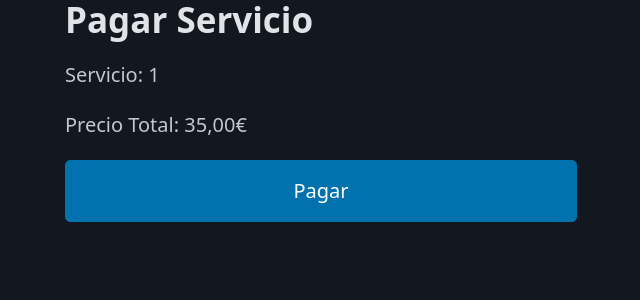
After one commit to DanielBelenguer/olla_chillona_django, a Django app: page /restaurante/pagar_servicio/1/ in a window 1280 px wide. The commit adds this page. Shown: the top 300 px of the page, without its empty margins (319-959 px from the left). Run offline with Django 5.2, Linux system fonts and the light colour scheme; a user stored in the database is signed in; data comes from the database, SQL or seed files in the repository; both versions use the stored data as it was after the commit; some libraries are stand-ins or nearby versions.

Commit message:
Se implementa lo que queda para la reserva y los clientes pueden ver su historial de reservas y pagarlas (No muestra los servicios a pagar) Se tiene que revisar.

```diff
--- a/restaurante/models.py
+++ b/restaurante/models.py
@@ -73,5 +73,6 @@ class Servicio(models.Model):
     finalizado = models.BooleanField(default=False)
     reserva = models.BooleanField(default=False)
     usuario = models.ForeignKey(UsuarioPersonalizado, on_delete=models.CASCADE)
-    menus = models.ForeignKey(Menu, on_delete=models.CASCADE)
-    platos = models.ForeignKey(Plato, on_delete=models.CASCADE)
+    menu = models.ForeignKey(Menu, on_delete=models.CASCADE)
+    plato = models.ForeignKey(Plato, on_delete=models.CASCADE)
+    precio_total = models.DecimalField(max_digits=6, decimal_places=2,default=0)
--- /dev/null
+++ b/restaurante/templates/restaurante/pagar_servicio.html
@@ -0,0 +1,21 @@
+<!DOCTYPE html>
+<html lang="es" data-theme="dark">
+<head>
+    <meta charset="UTF-8">
+    <meta name="viewport" content="width=device-width, initial-scale=1.0">
+    <title>Pagar Servicio</title>
+    <link rel="stylesheet" href="https://cdn.jsdelivr.net/npm/@picocss/pico@2/css/pico.min.css">
+    {% load static %}
+</head>
+<body>
+    <div style="width: 40%; margin: auto;">
+        <h2>Pagar Servicio</h2>
+        <p>Servicio: {{ servicio.id }}</p>
+        <p>Precio Total: {{ servicio.precio_total }}€</p>
+        <form method="post">
+            {% csrf_token %}
+            <button type="submit">Pagar</button>
+        </form>
+    </div>
+</body>
+</html>
--- a/restaurante/urls.py
+++ b/restaurante/urls.py
@@ -2,10 +2,11 @@ from django.urls import path
 from django.conf import settings
 from django.conf.urls.static import static
 from . import views
+from django.urls import include
 
 
 urlpatterns = [
-    path("", views.login_view, name="login"),
+    path("", views.login_view, name="login_view"),
     path("registro/", views.register_view, name="register_view"),
     path("dashboard/", views.dashboard, name="dashboard"),
     path ("list_platos/" , views.list_platos, name="list_platos"),
@@ -18,6 +19,8 @@ urlpatterns = [
     path("add_menu/", views.add_menu, name="add_menu"),
     path("list_menus/", views.list_menus, name="list_menus"),
     path("add_servicio/<int:usuario_id>/", views.add_servicio, name="add_servicio"),
+    path("pagar_servicio/<int:servicio_id>/", views.pagar_servicio, name="pagar_servicio"),
+    path("historial_servicios/", views.historial_servicios, name="historial_servicios"),
 ]
 
 if settings.DEBUG:
--- a/restaurante/views.py
+++ b/restaurante/views.py
@@ -1,6 +1,7 @@
 from django.contrib.auth import authenticate, login, logout
 from django.shortcuts import render, redirect
 from django.contrib.auth.decorators import login_required
+from django.contrib import messages
 from .models import UsuarioPersonalizado,Plato,Descuento,Reserva,Menu,Servicio
 from django.contrib.auth.hashers import make_password
 from .forms import PlatoForm
@@ -26,15 +27,20 @@ def logout_view(request):
 @login_required
 def dashboard(request):
     if request.user.rol == 'jefe':
-        return render(request, 'restaurante/dashboard_jefe.html',{"l_descuentos":Descuento.objects.all()})
+        return render(request, 'restaurante/dashboard_jefe.html', {"l_descuentos": Descuento.objects.all()})
     if request.user.rol == 'cocinero':
         return render(request, 'restaurante/dashboard_cocinero.html')
     if request.user.rol == 'camarero':
         return render(request, 'restaurante/dashboard_camarero.html', {"l_reservas": Reserva.objects.all()})
     reservas_cliente = Reserva.objects.filter(usuario=request.user)
-    return render(request, 'restaurante/dashboard_cliente.html',{"l_reservas": reservas_cliente, "saldo": request.user.saldo})
+    servicios_finalizados = Servicio.objects.filter(usuario=request.user, finalizado=True, pagado=False)
+    return render(request, 'restaurante/dashboard_cliente.html', {
+        "l_reservas": reservas_cliente,
+        "saldo": request.user.saldo,
+        "l_servicios": servicios_finalizados
+    })
 
-@login_required
+
 def register_view(request):
     if request.method == 'POST':
         username = request.POST['username']
@@ -148,17 +154,64 @@ def add_servicio(request, usuario_id):
     l_clientes = []
     l_platos = Plato.objects.all()
     l_menus = Menu.objects.all()
+    usuario = None
 
     if usuario_id == 0:
         l_clientes = UsuarioPersonalizado.objects.filter(rol='cliente')
+        reserva = False
     else:
-        usuario = UsuarioPersonalizado.objects.get(pk=usuario_id)
+        try:
+            usuario = UsuarioPersonalizado.objects.get(pk=usuario_id)
+            reserva = True
+        except UsuarioPersonalizado.DoesNotExist:
+            usuario = None
+            reserva = False
 
     if request.method == 'POST':
-        menu_id = request.POST.getlist('menu')
-        plato_id = request.POST.getlist('plato')
-        menu = Menu.objects.get(id=menu_id)
-        plato = Plato.objects.get(id=plato_id)
-        Servicio.objects.create(usuario=usuario, menu=menu, plato=plato)
+        menus_id = request.POST.getlist('menus')
+        platos_id = request.POST.getlist('platos')
+        if menus_id and platos_id:
+            try:
+                menu = Menu.objects.get(id=menus_id[0])
+                plato = Plato.objects.get(id=platos_id[0])
+                precio_total = menu.precio + plato.precio
+                finalizado = True
+                Servicio.objects.create(usuario=usuario, menu=menu, plato=plato, precio_total=precio_total, reserva=reserva, finalizado=finalizado)
+                return redirect('dashboard')
+            except (Menu.DoesNotExist, Plato.DoesNotExist):
+                error_message = "El menú o plato seleccionado no existe."
+        else:
+            error_message = "Debe seleccionar al menos un menú y un plato."
+        return render(request, "restaurante/add_servicio.html", {
+            'l_platos': l_platos,
+            'l_menus': l_menus,
+            'l_clientes': l_clientes,
+            'error': error_message
+        })
+    return render(request, "restaurante/add_servicio.html", {'l_platos': l_platos, 'l_menus': l_menus, 'l_clientes': l_clientes})
+
+@login_required
+def pagar_servicio(request, servicio_id):
+    servicio = Servicio.objects.get(id=servicio_id)
+    if request.method == 'POST':
+        if request.user.saldo >= servicio.precio_total:
+            request.user.saldo -= servicio.precio_total
+            servicio.pagado = True
+            request.user.save()
+            servicio.save()
+            messages.success(request, 'Servicio pagado con éxito.')
+        else:
+            precio_con_tarjeta = servicio.precio_total * 1.07
+            request.user.saldo = 0
+            servicio.pagado = True
+            request.user.save()
+            servicio.save()
+            messages.success(request, f'Saldo insuficiente. Servicio pagado con tarjeta con un 7% de recargo: {precio_con_tarjeta:.2f}€.')
         return redirect('dashboard')
-    return render(request, "restaurante/add_servicio.html", {'l_platos': l_platos, 'l_menus': l_menus, 'l_clientes': l_clientes})
+    return render(request, 'restaurante/pagar_servicio.html', {"servicio": servicio})
+
+
+@login_required
+def historial_servicios(request):
+    servicios = Servicio.objects.filter(usuario=request.user, pagado=True)
+    return render(request, 'restaurante/historial_servicios.html', {"servicios": servicios})
```
Also changed, not shown: restaurante/templates/restaurante/add_servicio.html (+7 -7 lines), restaurante/templates/restaurante/dashboard_cliente.html (+16 -5 lines), restaurante/templates/restaurante/historial_servicios.html (added, +29 -0 lines), restaurante/templates/restaurante/login.html (+16 -4 lines), db.sqlite3.
